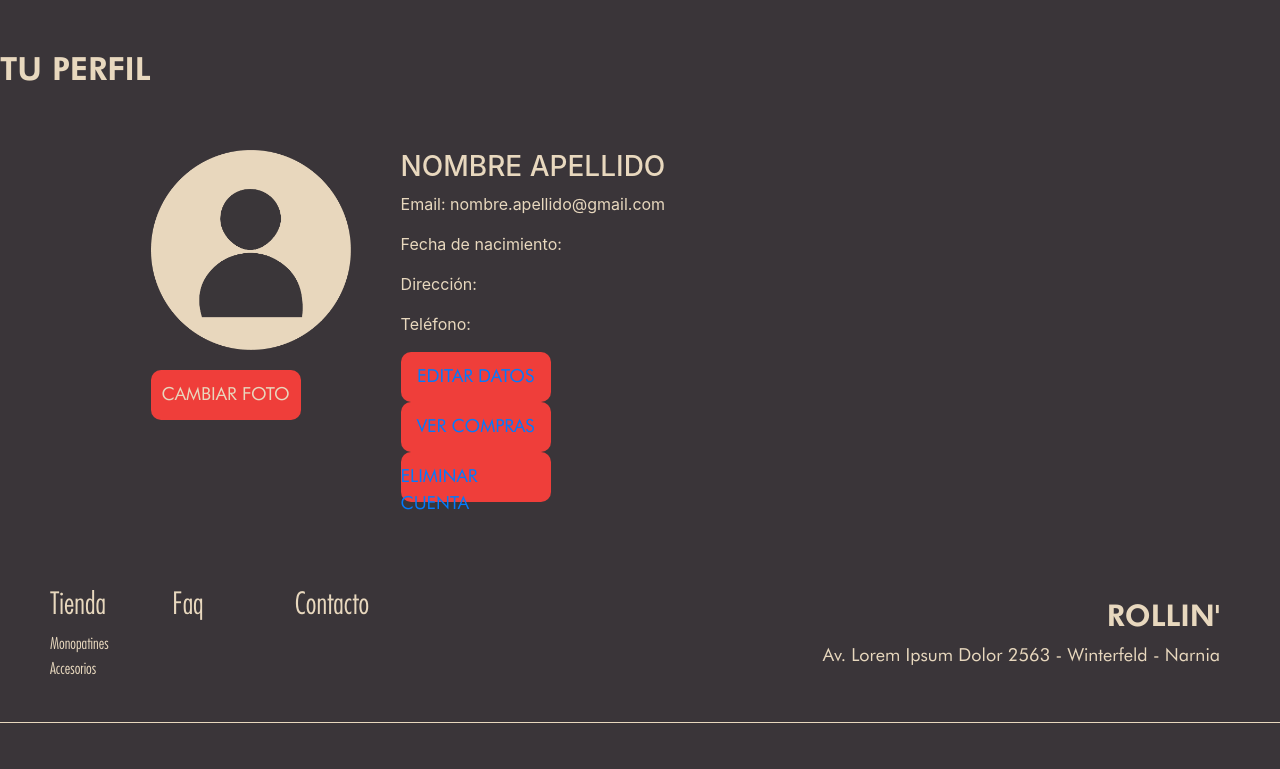
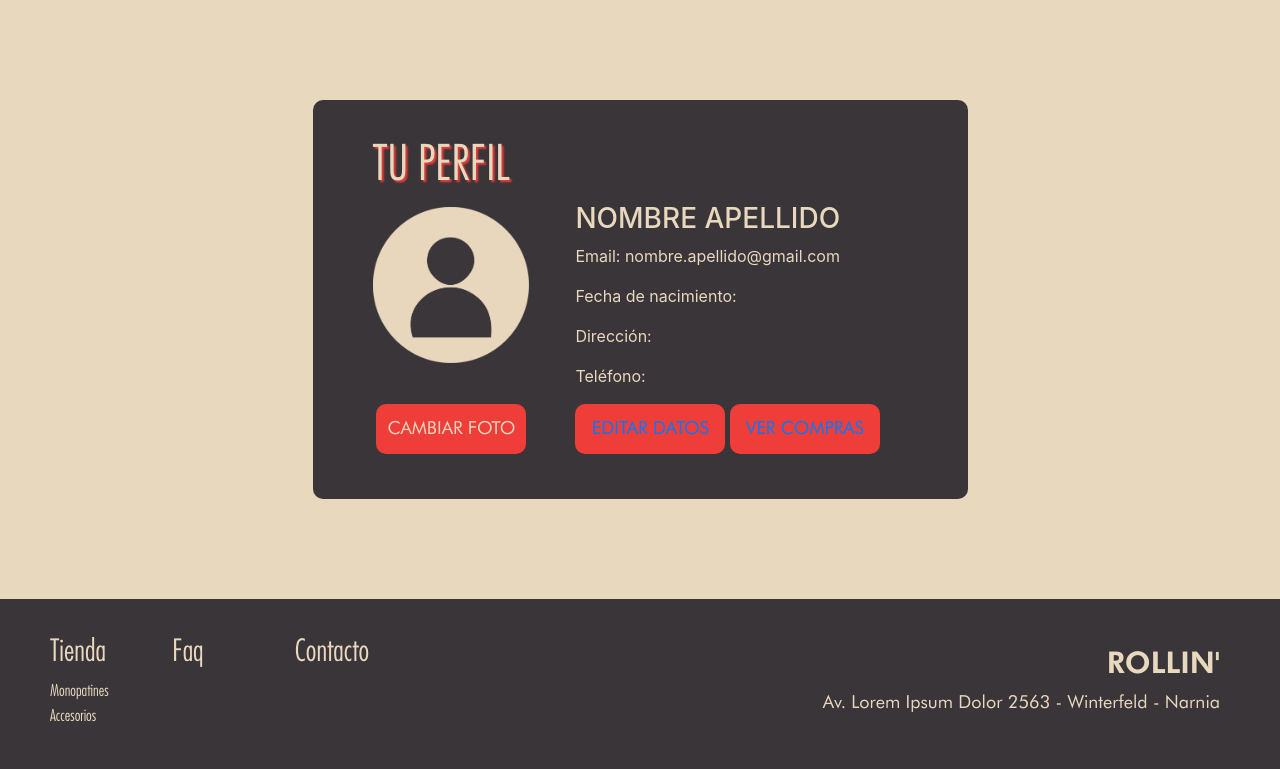
Before and after one commit to lpalleros/proyectointegrador, a PHP site: page /perfil.php in a window 1280 px wide. Shown: the part 77-846 px from the top of the page. Before the commit the page ends 800 px from the top, so only its background shows below. Run offline with PHP 8.4, Linux system fonts and the light colour scheme.

Commit message:
Diseño de perfil.php solo pc
Se actualiza diseño de perfil.php  y toca el css para pc, mobile incompleto

```diff
--- a/ESTILO/main.css
+++ b/ESTILO/main.css
@@ -482,15 +482,34 @@ footer .logo p{
 /*INICIO - PERFIL */
 
   .perfil{
-    display: inline-flex;
-    justify-content: left;
-    width:100%;
+    _display: inline-flex;
+    justify-content: center;
+    _width:100%;
     background-color: #3A3539;
     color: #E8D8BE;
-    padding-right: 50px;
-    padding-top: 50px;
+    _padding-right: 50px;
+    _padding-top: 50px;
+    margin: 5px;
+    border-radius: 10px;
+
 
   }
+
+  .contenedorPerfil{
+    background-color: #3A3539;
+    color: #E8D8BE;
+    margin-top: 100px;
+    margin-bottom: 100px;
+    border-radius: 10px;
+    padding-top: 30px;
+    padding-bottom: 45px;
+    padding-left: 30px;
+    padding-right: 30px;
+
+  }
+
+
+
 
   .perfil1 {
    display: inline-flex;
@@ -501,17 +520,42 @@ footer .logo p{
 
   }
 
-  #botonPerfil{
+  .botonPerfil{
     display: inline-flex;
     flex-direction: row;
   }
 
-  .perfil img{
+  /* .perfil img{
     width:200px;
     padding-bottom: 20px;
+  } */
+
+  .contenedorImagenPerfil{
+    align-items: flex-end;
+  }
+  .contenedorImagenPerfil1{
+    text-align: center;
   }
 
+  .contenedorImagenPerfil2{
+    text-align: center;
+    margin-top: 35px;
+  }
 
+  #botonEliminarCuenta{
+    display: none;
+  }
+
+  .titPerfil{
+    color: #E8D8BE;
+    _text-align: center;
+    font-size: 3em;
+    font-family: futuralightc;
+    text-decoration: none;
+    text-shadow: 2px 2px 2px #EF3E3A;
+    margin-top: 50px;
+    padding-left: 15px;
+  }
 /* FIN - PERFIL */
 
 @media (max-width: 768px) {
@@ -544,6 +588,16 @@ footer .logo p{
     margin-bottom: 70px;
   }
 
+  .titPerfil{
+    color: #E8D8BE;
+    font-size: 3em;
+    font-family: futuralightc;
+    text-decoration: none;
+    text-shadow: 2px 2px 2px #EF3E3A;
+    margin-top: 50px;
+    text-align: center;
+  }
+
 
 
 }
--- a/perfil.php
+++ b/perfil.php
@@ -12,39 +12,44 @@
   <?php
   require_once("nav.php");
   ?>
-<div class="perfil">
-<h2>TU PERFIL</h2>
-<section class="perfil1">
-<img src="IMAGENES/contactoDefault.png" alt="contactoFotoDefault">
-<div class="BOTONROJO" id="botonPerfil">
+  <div class="row">
+    <div class="contenedorPerfil col-lg-6 offset-lg-3 col-xs-12 row">
+
+        <section class="col-12">
+          <span class="titPerfil">TU PERFIL</span>
+        </section>
+
+        <section class="col-lg-5 col-xs-12 row contenedorImagenPerfil">
+          <div class="col-12 contenedorImagenPerfil1">
+            <img src="IMAGENES/contactoDefault.png" width="83%" alt="contactoFotoDefault">
+          </div>
+          <div class="col-12 contenedorImagenPerfil2">
+            <div class="BOTONROJO botonPerfil">
               <label for="foto">CAMBIAR FOTO</label>
               <input id="foto" type="file" name="foto" value="">
             </div>
+          </div>
         </section>
 
-<!-- aca va php para cambiar, eliminar datos de usuario -->
-<section class="perfil1">
+        <section class="col-lg-7 col-xs-12">
           <h3>NOMBRE APELLIDO</h3>
           <p>Email: nombre.apellido@gmail.com</p>
           <p>Fecha de nacimiento: </p>
           <p>Dirección: </p>
           <p>Teléfono: </p>
-<div class="BOTONROJO" id="botonPerfil">
+          <div class="BOTONROJO botonPerfil">
             <a href="#">EDITAR DATOS</a>
           </div>
-<div class="BOTONROJO" id="botonPerfil">
+          <div class="BOTONROJO botonPerfil">
             <a href="#">VER COMPRAS</a>
-           </div>
-<div class="BOTONROJO" id="botonPerfil">
-             <a href="#">ELIMINAR CUENTA</a>
           </div>
         </section>
 
       </div>
-
+    </div>
+  </div>
   <?php
   require_once("footer.php");
   ?>
-
 </body>
 </html>
```
Also changed, not shown: perfil-original(borrar).php (added, +55 -0 lines). Lines whose indentation alone changed are shown as unchanged.
